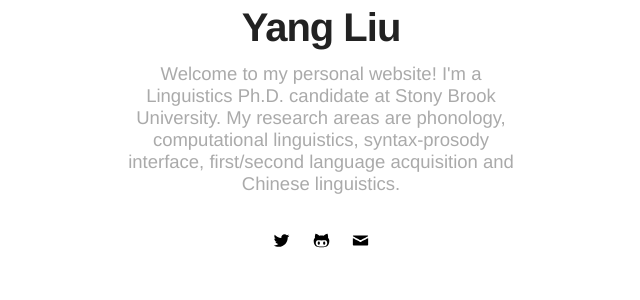
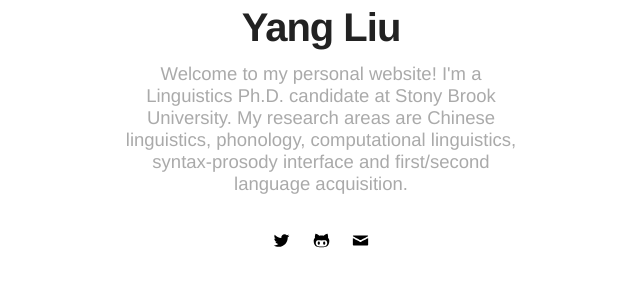
Before and after one commit to coglo/coglo.github.io, a Jekyll site: the page built from index.html, in a window 1280 px wide. Shown: the part 196-496 px from the top of the page, without its empty margins (319-959 px from the left). Built offline with Jekyll 4.4.1, drawn with Linux system fonts in a browser that asks for light colours.

```diff
--- a/_config.yml
+++ b/_config.yml
@@ -1,6 +1,6 @@
 # main text of home
 name: Yang Liu
-bio: Welcome to my personal website! I'm a Linguistics Ph.D. candidate at Stony Brook University. My research areas are phonology, computational linguistics, syntax-prosody interface, first/second language acquisition and Chinese linguistics.
+bio: Welcome to my personal website! I'm a Linguistics Ph.D. candidate at Stony Brook University. My research areas are Chinese linguistics, phonology, computational linguistics, syntax-prosody interface and first/second language acquisition.
 
 # twitter summary info
 #description: A blog about technology and stuff related
```
